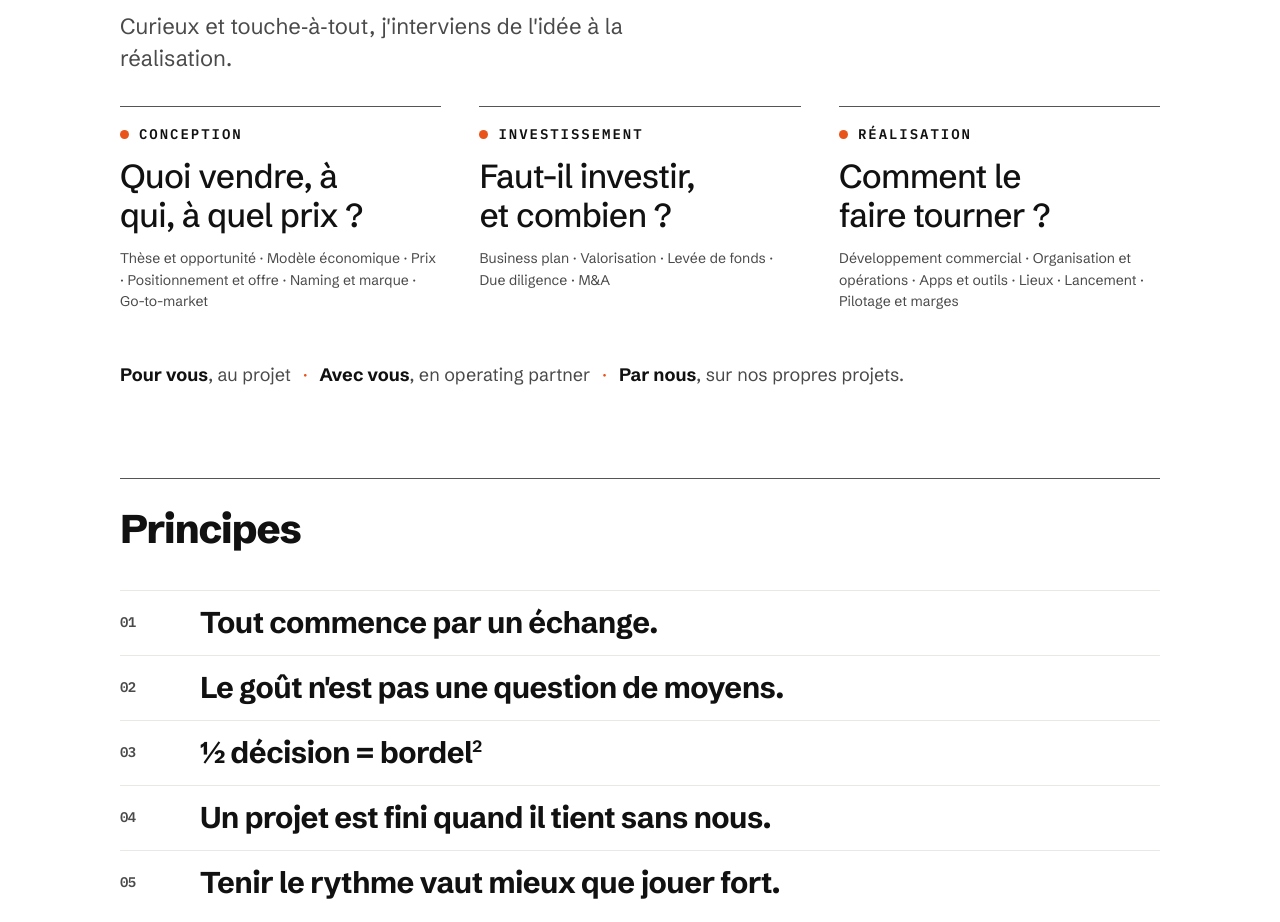
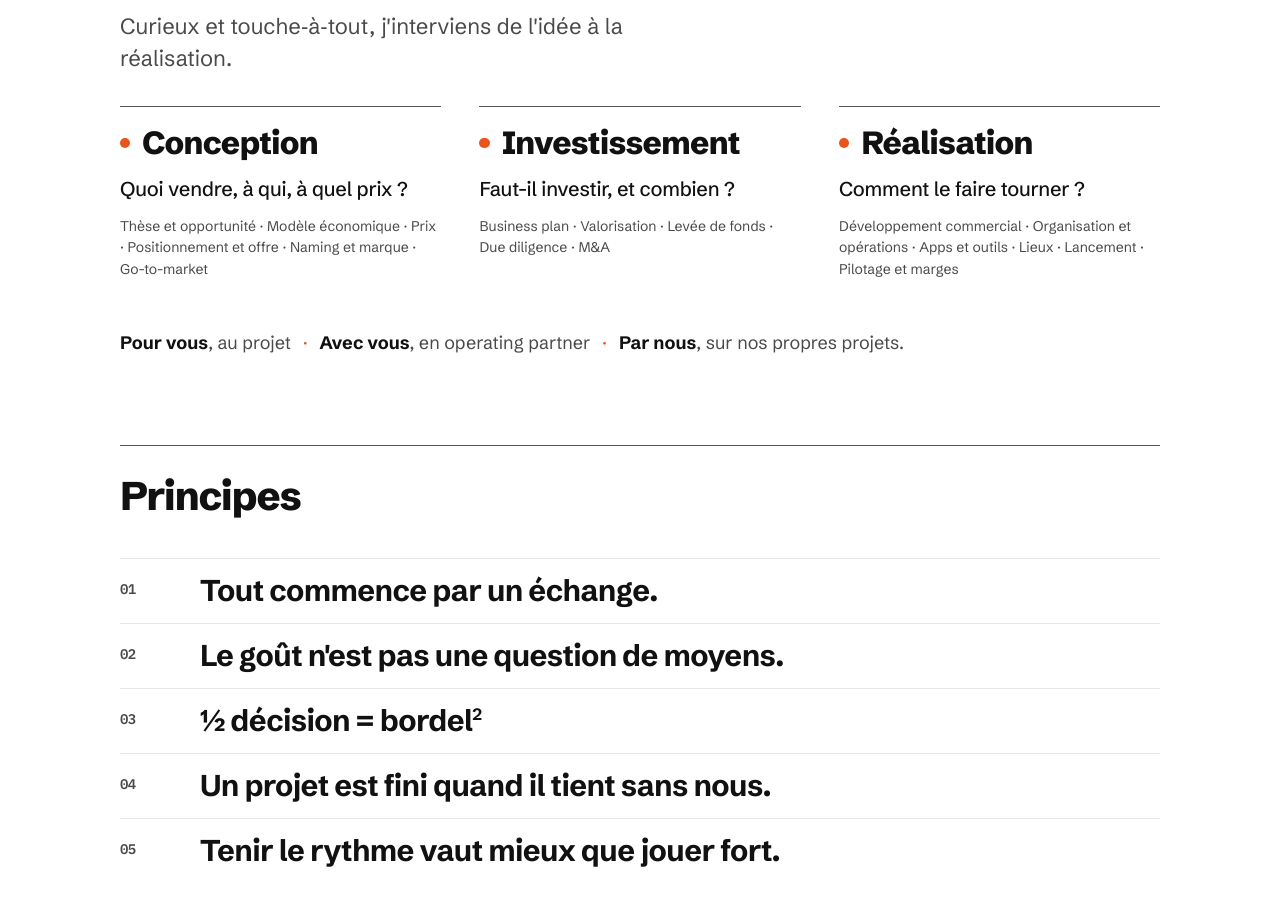
Before and after one commit to bschoeffel/paradiddle-site, a plain HTML site: page index.html in a window 1280 px wide. Shown: the part 840-1762 px from the top of the page. Drawn offline with Linux system fonts and the light colour scheme.

Commit message:
Expertises : hiérarchie inversée (étapes en titre, question en dessous)
Co-Authored-By: Claude Opus 5.5 <noreply@anthropic.com>
Claude-Session: https://claude.ai/code/session_01BLnAgTWFHsGTDW4dwBqLML

```diff
--- a/index.html
+++ b/index.html
@@ -244,9 +244,9 @@ html.pd-intro.pd-hero-in .opener h1 > span { opacity: 1; transform: none; }
 .opening { padding: 28px 0 88px; border-top: .5px solid #555; }
 .qs { list-style: none; margin: 0; padding: 0; display: grid; grid-template-columns: repeat(3, minmax(0, 1fr)); gap: 0 clamp(20px, 3vw, 40px); }
 .qs li { display: grid; align-content: start; gap: 14px; padding-top: 18px; border-top: .5px solid #555; }
-.qs .tag { margin: 0; display: flex; align-items: center; gap: 10px; font: 600 14px var(--mono); letter-spacing: .14em; text-transform: uppercase; color: var(--ink); }
-.qs .tag::before { content: ""; width: 9px; height: 9px; border-radius: 50%; background: var(--accent); flex: none; }
-.qs .q { margin: 0; font-size: clamp(24px, 2.6vw, 34px); line-height: 1.15; font-weight: 500; letter-spacing: -0.02em; text-wrap: balance; }
+.qs .tag { margin: 0; display: flex; align-items: center; gap: 12px; font: 800 clamp(24px, 2.6vw, 32px)/1.1 var(--sans); letter-spacing: -0.025em; color: var(--ink); }
+.qs .tag::before { content: ""; width: .32em; height: .32em; border-radius: 50%; background: var(--accent); flex: none; }
+.qs .q { margin: 0; font-size: clamp(18px, 1.6vw, 20px); line-height: 1.35; font-weight: 500; letter-spacing: -0.01em; color: var(--ink); text-wrap: balance; }
 .qs .q em { font-style: normal; color: var(--accent); }
 .qs .d { margin: 0; font-size: 14px; line-height: 1.55; color: var(--muted); }
 .opening .modes { margin-top: 48px; font-size: clamp(16px, 1.5vw, 18px); }
```
